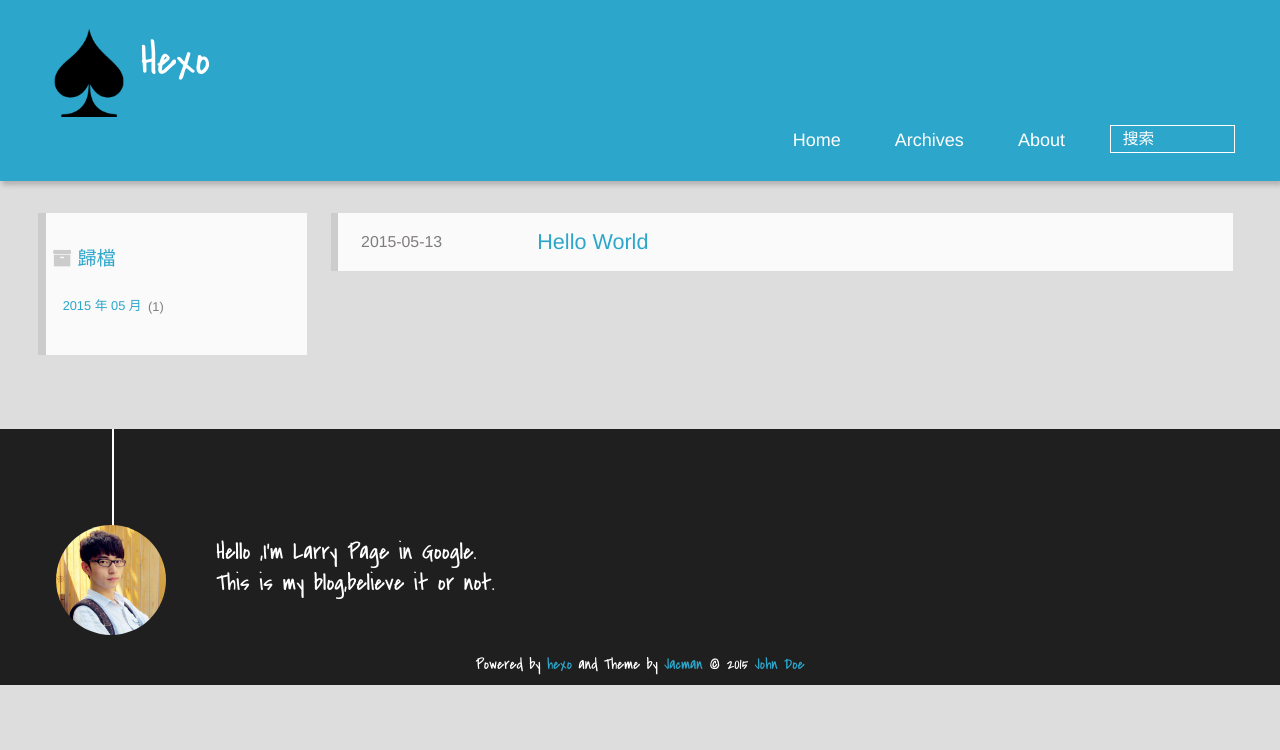
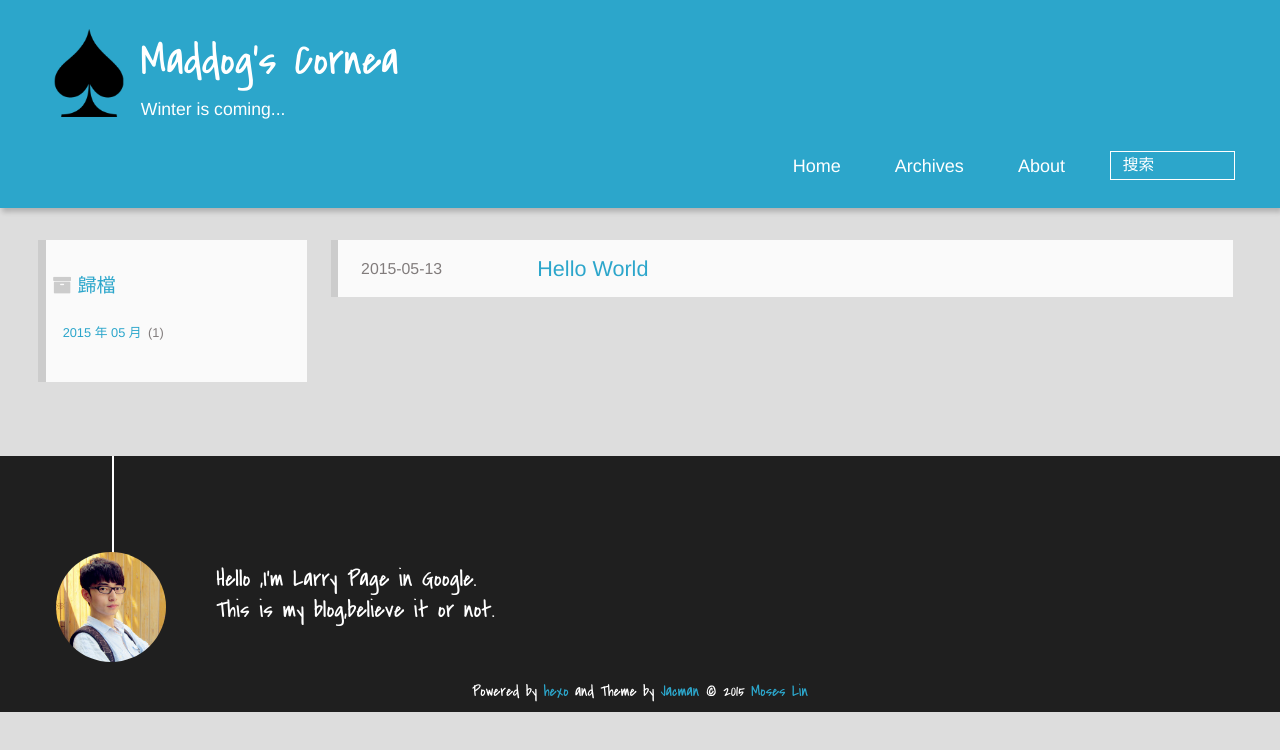
Before and after one commit to lx9921/lx9921.github.io, a plain HTML site: page archives/index.html in a window 1280 px wide. Drawn offline with Linux system fonts and the light colour scheme.

Commit message:
Site updated: 2015-05-15 16:58:01

```diff
--- a/archives/index.html
+++ b/archives/index.html
@@ -4,25 +4,25 @@
 <head>
   <meta charset="UTF-8">
 
-    <title>歸檔 | Hexo</title>
+    <title>歸檔 | Maddog&#39;s Cornea</title>
     <meta name="viewport" content="width=device-width, initial-scale=1,user-scalable=no">
 
-    <meta name="author" content="John Doe">
+    <meta name="author" content="Moses Lin">
 
 
 
     <meta name="description">
 <meta property="og:type" content="website">
-<meta property="og:title" content="Hexo">
+<meta property="og:title" content="Maddog's Cornea">
 <meta property="og:url" content="http://yoursite.com/archives/index.html">
-<meta property="og:site_name" content="Hexo">
+<meta property="og:site_name" content="Maddog's Cornea">
 <meta property="og:description">
 <meta name="twitter:card" content="summary">
-<meta name="twitter:title" content="Hexo">
+<meta name="twitter:title" content="Maddog's Cornea">
 <meta name="twitter:description">
 
 
-    <link rel="alternative" href="/atom.xml" title="Hexo" type="application/atom+xml">
+    <link rel="alternative" href="/atom.xml" title="Maddog&#39;s Cornea" type="application/atom+xml">
 
 
     <link rel="icon" href="/img/favicon.ico">
@@ -40,12 +40,12 @@
 <div>
 
 			<div id="imglogo">
-				<a href="/"><img src="/img/logo.png" alt="Hexo" title="Hexo"/></a>
+				<a href="/"><img src="/img/logo.png" alt="Maddog&#39;s Cornea" title="Maddog&#39;s Cornea"/></a>
 			</div>
 
 			<div id="textlogo">
-				<h1 class="site-name"><a href="/" title="Hexo">Hexo</a></h1>
-				<h2 class="blog-motto"></h2>
+				<h1 class="site-name"><a href="/" title="Maddog&#39;s Cornea">Maddog&#39;s Cornea</a></h1>
+				<h2 class="blog-motto">Winter is coming...</h2>
 			</div>
 			<div class="navbar"><a class="navbutton navmobile" href="#" title="菜單">
 			</a></div>
@@ -135,7 +135,7 @@
 		<p class="copyright">
 		Powered by <a href="http://hexo.io" target="_blank" title="hexo">hexo</a> and Theme by <a href="https://github.com/wuchong/jacman" target="_blank" title="Jacman">Jacman</a> © 2015
 
-		<a href="/about" target="_blank" title="John Doe">John Doe</a>
+		<a href="/about" target="_blank" title="Moses Lin">Moses Lin</a>
 
 
 		</p>
--- a/index.html
+++ b/index.html
@@ -4,25 +4,25 @@
 <head>
   <meta charset="UTF-8">
 
-    <title>Hexo</title>
+    <title>Maddog&#39;s Cornea</title>
     <meta name="viewport" content="width=device-width, initial-scale=1,user-scalable=no">
 
-    <meta name="author" content="John Doe">
+    <meta name="author" content="Moses Lin">
 
 
 
     <meta name="description">
 <meta property="og:type" content="website">
-<meta property="og:title" content="Hexo">
+<meta property="og:title" content="Maddog's Cornea">
 <meta property="og:url" content="http://yoursite.com/index.html">
-<meta property="og:site_name" content="Hexo">
+<meta property="og:site_name" content="Maddog's Cornea">
 <meta property="og:description">
 <meta name="twitter:card" content="summary">
-<meta name="twitter:title" content="Hexo">
+<meta name="twitter:title" content="Maddog's Cornea">
 <meta name="twitter:description">
 
 
-    <link rel="alternative" href="/atom.xml" title="Hexo" type="application/atom+xml">
+    <link rel="alternative" href="/atom.xml" title="Maddog&#39;s Cornea" type="application/atom+xml">
 
 
     <link rel="icon" href="/img/favicon.ico">
@@ -40,12 +40,12 @@
 <div>
 
 			<div id="imglogo">
-				<a href="/"><img src="/img/logo.png" alt="Hexo" title="Hexo"/></a>
+				<a href="/"><img src="/img/logo.png" alt="Maddog&#39;s Cornea" title="Maddog&#39;s Cornea"/></a>
 			</div>
 
 			<div id="textlogo">
-				<h1 class="site-name"><a href="/" title="Hexo">Hexo</a></h1>
-				<h2 class="blog-motto"></h2>
+				<h1 class="site-name"><a href="/" title="Maddog&#39;s Cornea">Maddog&#39;s Cornea</a></h1>
+				<h2 class="blog-motto">Winter is coming...</h2>
 			</div>
 			<div class="navbar"><a class="navbutton navmobile" href="#" title="菜單">
 			</a></div>
@@ -85,7 +85,7 @@
   </h1>
   <p class="article-author">By
 
-		<a href="/about" title="John Doe" target="_blank" itemprop="author">John Doe</a>
+		<a href="/about" title="Moses Lin" target="_blank" itemprop="author">Moses Lin</a>
 
   <p class="article-time">
     <time datetime="2015-05-13T08:12:23.588Z" itemprop="datePublished"> 發表於 2015-05-13</time>
@@ -205,7 +205,7 @@
 		<p class="copyright">
 		Powered by <a href="http://hexo.io" target="_blank" title="hexo">hexo</a> and Theme by <a href="https://github.com/wuchong/jacman" target="_blank" title="Jacman">Jacman</a> © 2015
 
-		<a href="/about" target="_blank" title="John Doe">John Doe</a>
+		<a href="/about" target="_blank" title="Moses Lin">Moses Lin</a>
 
 
 		</p>
```
Also changed, not shown: 2015/05/13/hello-world/index.html (+10 -10 lines), archives/2015/05/index.html (+10 -10 lines), archives/2015/index.html (+10 -10 lines).
